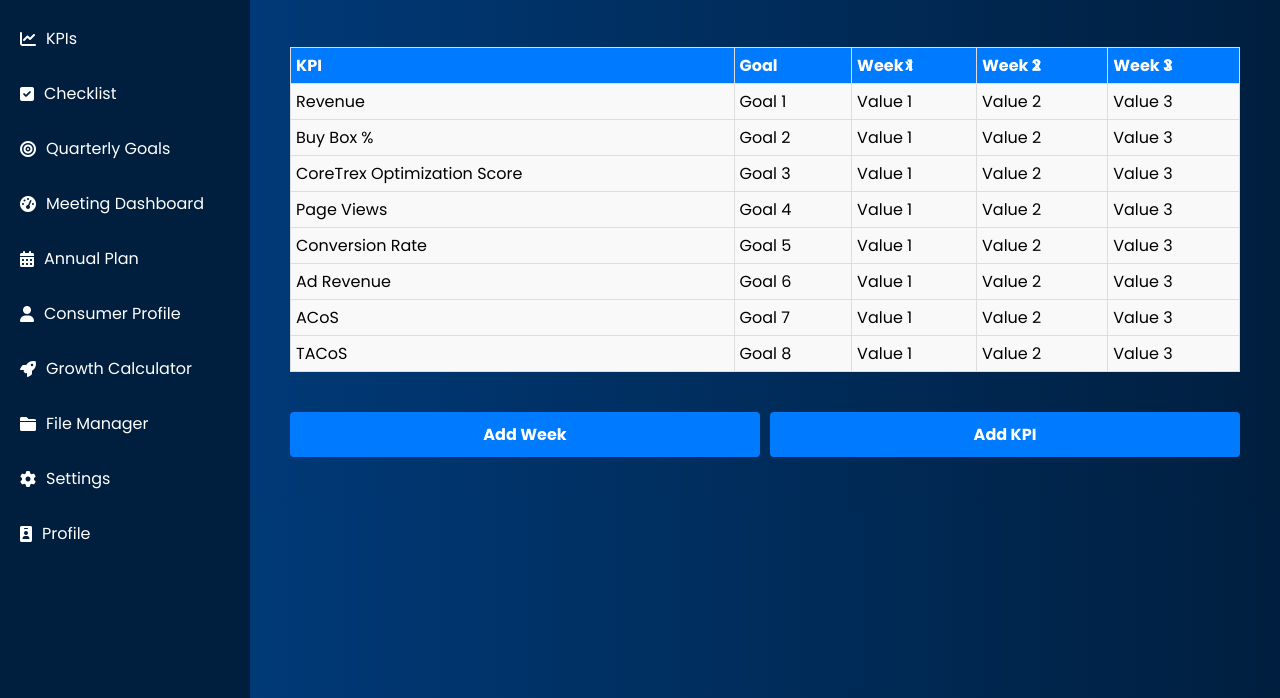
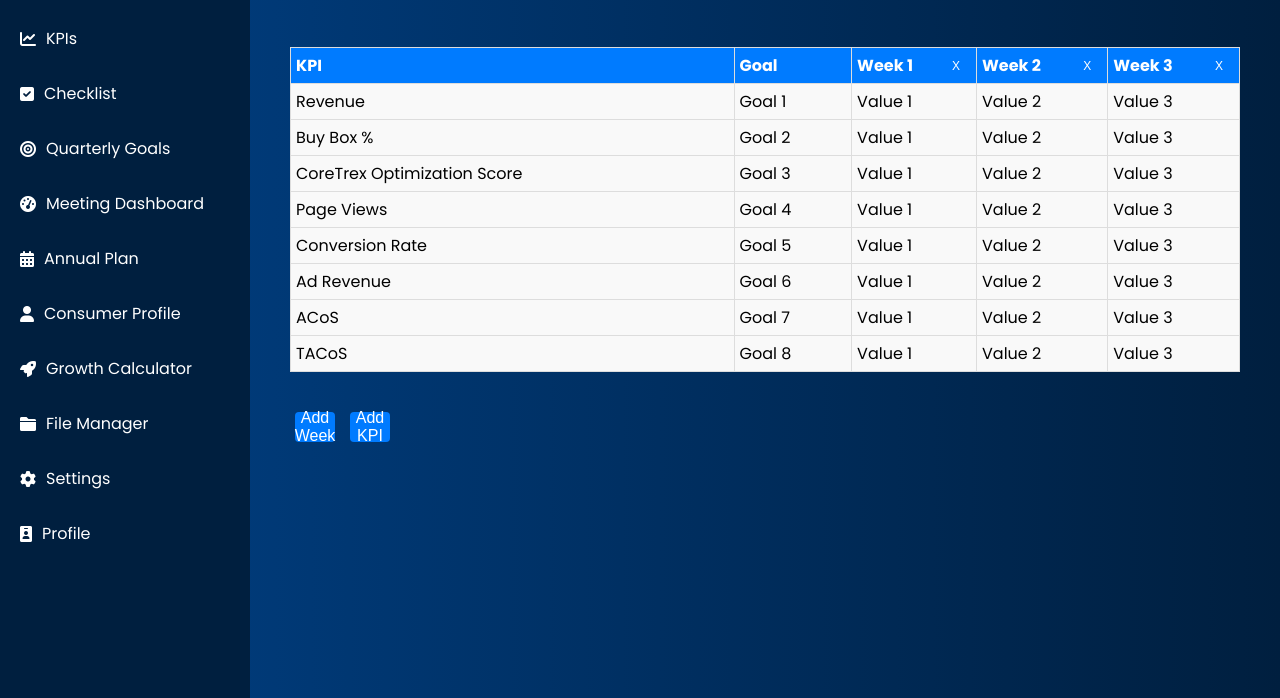
Before and after one commit to coretrex/Dashboard, a plain HTML site: page index.html in a window 1280 px wide. Shown: the part 102-800 px from the top of the page. Drawn offline with Linux system fonts and the light colour scheme.

Commit message:
Add files via upload

```diff
--- a/styles.css
+++ b/styles.css
@@ -170,19 +170,19 @@ body {
 }
 
 button {
-    width: 100%;
-    padding-left: 10px;
-    padding-right: 10px;
-    padding-bottom: 5px;
-    padding-top: 5px;
+  background-color: #007bff; /* Blue background */
+    color: white;              /* White text */
     border: none;
-    border-radius: 4px;
-    background-color: #007bff;
-    color: white;
-    font-size: 16px;
+    border-radius: 4px;        /* Optional: rounded corners */
+    width: 30px;               /* Fixed width */
+    height: 30px;              /* Fixed height */
+    display: flex;
+    align-items: center;
+    justify-content: center;
+    font-size: 16px;           /* Font size for the "x" */
     cursor: pointer;
-    font-family: 'Poppins', sans-serif;
-    font-weight: bold;
+    margin-left: 5px;          /* Space between buttons */
+
 }
 
 button:hover {
```
